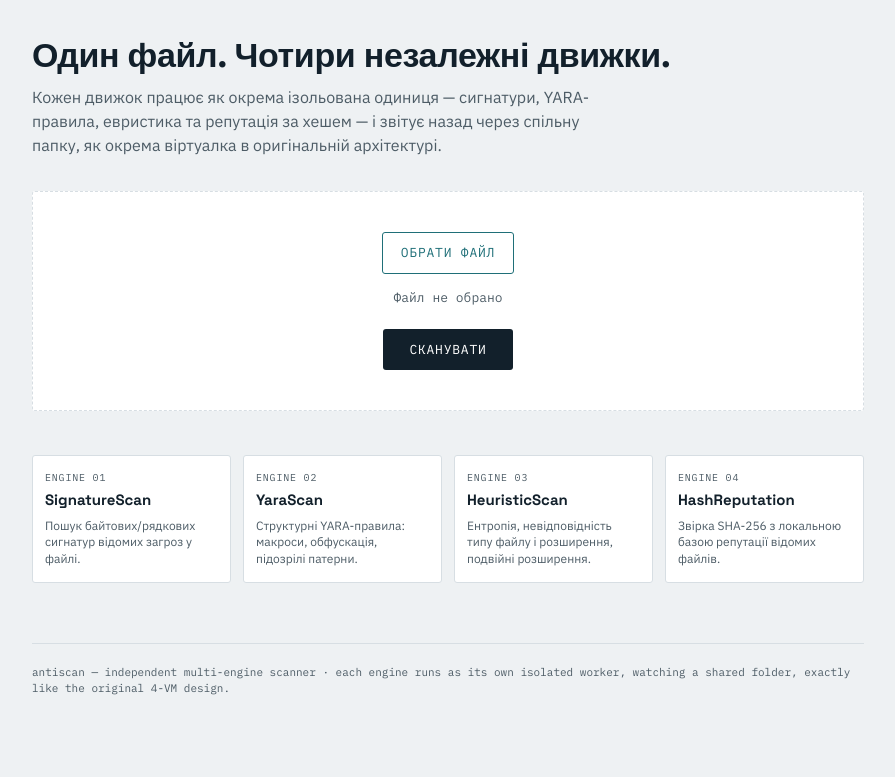
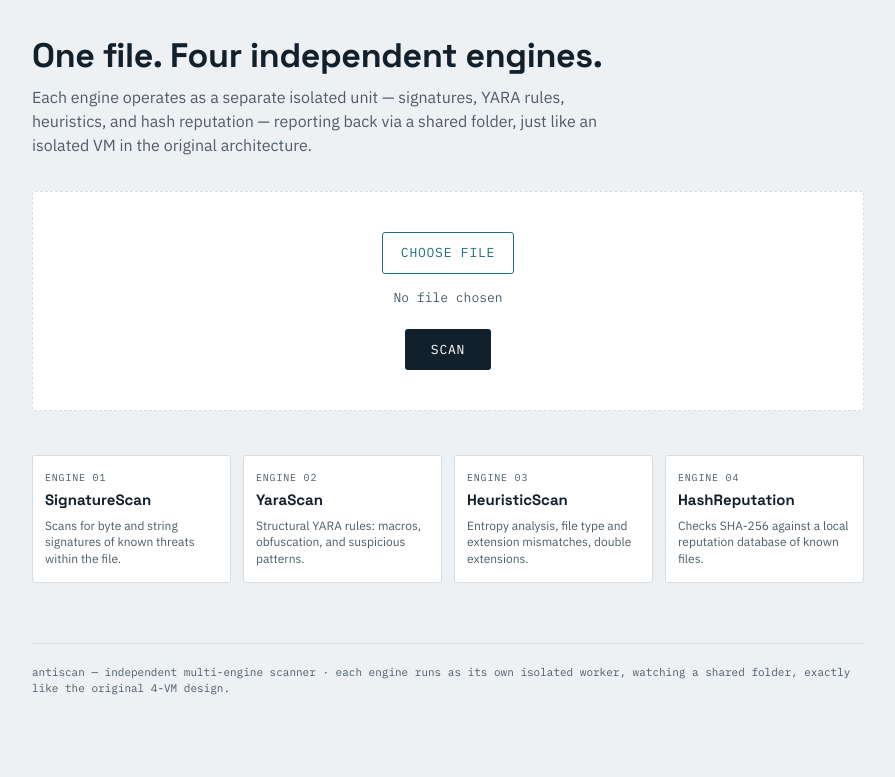
Before and after one commit to Rez209/antiscan, a Flask app: page / in a window 1280 px wide. Shown: the part 86-863 px from the top of the page, without its empty margins (192-1087 px from the left). Run offline with Flask 3, Linux system fonts and the light colour scheme.

Commit message:
Translate UI from Ukrainian to English

```diff
--- a/templates/index.html
+++ b/templates/index.html
@@ -1,15 +1,15 @@
 {% extends "base.html" %}
 {% block title %}Antiscan — scan a file{% endblock %}
 {% block content %}
-  <h1 class="headline">Один файл. Чотири незалежні движки.</h1>
-  <p class="lede">Кожен движок працює як окрема ізольована одиниця — сигнатури, YARA-правила, евристика та репутація за хешем — і звітує назад через спільну папку, як окрема віртуалка в оригінальній архітектурі.</p>
+  <h1 class="headline">One file. Four independent engines.</h1>
+  <p class="lede">Each engine operates as a separate isolated unit — signatures, YARA rules, heuristics, and hash reputation — reporting back via a shared folder, just like an isolated VM in the original architecture.</p>
 
   <form class="dropzone" id="dz" action="{{ url_for('scan') }}" method="post" enctype="multipart/form-data">
     <input type="file" name="file" id="file-input" required>
-    <label class="pick" for="file-input">Обрати файл</label>
-    <div class="fname" id="fname">Файл не обрано</div>
+    <label class="pick" for="file-input">Choose file</label>
+    <div class="fname" id="fname">No file chosen</div>
     <div class="submit-row">
-      <button class="primary" id="submit-btn" type="submit">Сканувати</button>
+      <button class="primary" id="submit-btn" type="submit">Scan</button>
     </div>
   </form>
 
@@ -17,22 +17,22 @@
     <div class="engine-card">
       <div class="n">Engine 01</div>
       <div class="name">SignatureScan</div>
-      <div class="desc">Пошук байтових/рядкових сигнатур відомих загроз у файлі.</div>
+      <div class="desc">Scans for byte and string signatures of known threats within the file.</div>
     </div>
     <div class="engine-card">
       <div class="n">Engine 02</div>
       <div class="name">YaraScan</div>
-      <div class="desc">Структурні YARA-правила: макроси, обфускація, підозрілі патерни.</div>
+      <div class="desc">Structural YARA rules: macros, obfuscation, and suspicious patterns.</div>
     </div>
     <div class="engine-card">
       <div class="n">Engine 03</div>
       <div class="name">HeuristicScan</div>
-      <div class="desc">Ентропія, невідповідність типу файлу і розширення, подвійні розширення.</div>
+      <div class="desc">Entropy analysis, file type and extension mismatches, double extensions.</div>
     </div>
     <div class="engine-card">
       <div class="n">Engine 04</div>
       <div class="name">HashReputation</div>
-      <div class="desc">Звірка SHA-256 з локальною базою репутації відомих файлів.</div>
+      <div class="desc">Checks SHA-256 against a local reputation database of known files.</div>
     </div>
   </div>
 
@@ -41,7 +41,7 @@
     const fname = document.getElementById('fname');
     const dz = document.getElementById('dz');
     input.addEventListener('change', () => {
-      fname.textContent = input.files.length ? input.files[0].name : 'Файл не обрано';
+      fname.textContent = input.files.length ? input.files[0].name : 'No file chosen';
     });
     ['dragover'].forEach(evt => dz.addEventListener(evt, e => { e.preventDefault(); dz.classList.add('drag'); }));
     ['dragleave', 'drop'].forEach(evt => dz.addEventListener(evt, () => dz.classList.remove('drag')));
@@ -53,7 +53,7 @@
     });
     dz.addEventListener('submit', () => {
       document.getElementById('submit-btn').disabled = true;
-      document.getElementById('submit-btn').textContent = 'Сканування...';
+      document.getElementById('submit-btn').textContent = 'Scanning...';
     });
   </script>
 {% endblock %}
--- a/templates/result.html
+++ b/templates/result.html
@@ -34,7 +34,7 @@
     </table>
 
     <div class="actions">
-      <a href="{{ url_for('index') }}">← Сканувати інший файл</a>
+      <a href="{{ url_for('index') }}">← Scan another file</a>
     </div>
   </div>
 {% endblock %}
```
